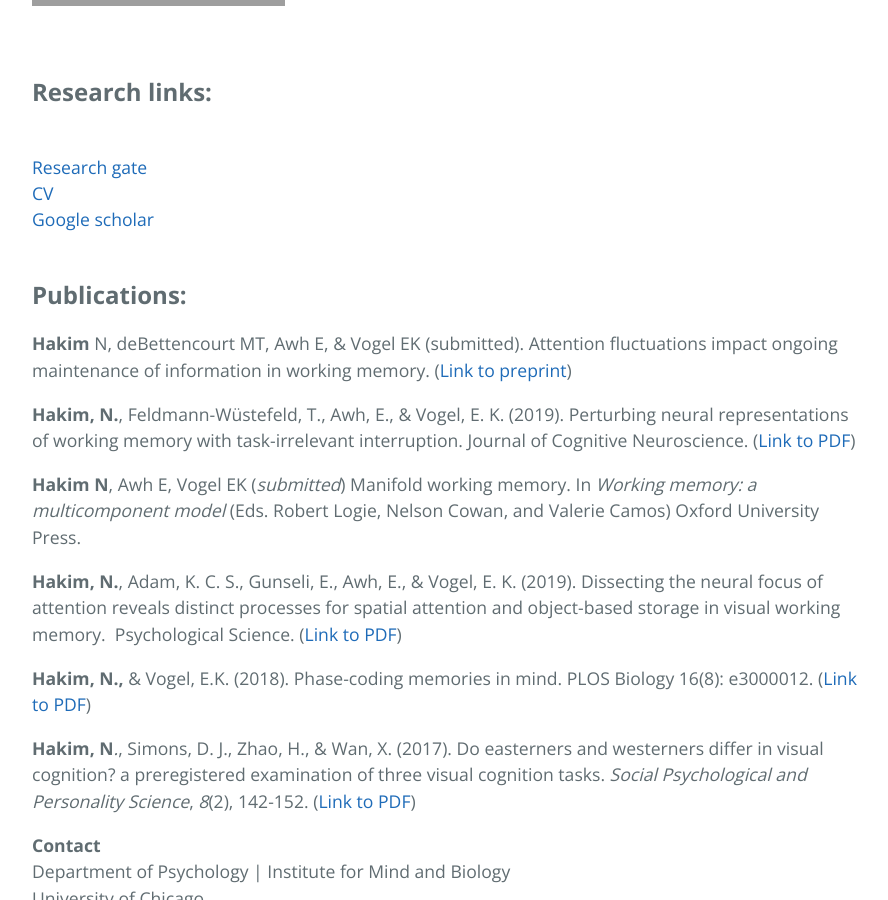
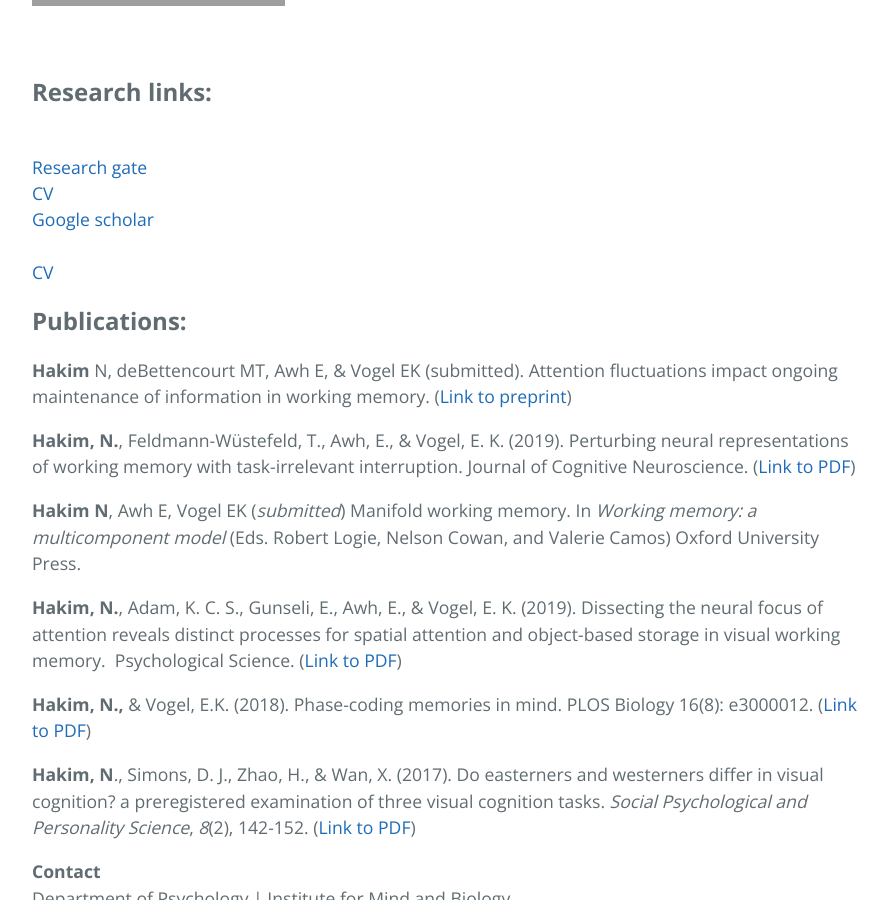
Before and after one commit to AwhVogelLab/awhvogellab.github.io, a Jekyll site: the page built from hakim.md, in a window 1280 px wide and 900 px high, scrolled down 898 px. Shown: the whole window, without its empty margins (192-1080 px from the left). Built offline with Jekyll 4.4.1, drawn with Linux system fonts in a browser that asks for light colours; our own code applies the rules of GitHub Pages for plain Markdown files; grey boxes are pictures that could not be loaded.

```diff
--- a/hakim.md
+++ b/hakim.md
@@ -23,6 +23,7 @@ Nicole is a doctoral student in the Integrative Neuroscience Program working wit
 <a href="https://scholar.google.com/citations?user=0YNa8scAAAAJ&hl=en&oi=ao">Google scholar</a>
 <br>
 <br>
+[CV](/files/pdfs/ngiam_2019_memory.pdf)
 
 
 
```
